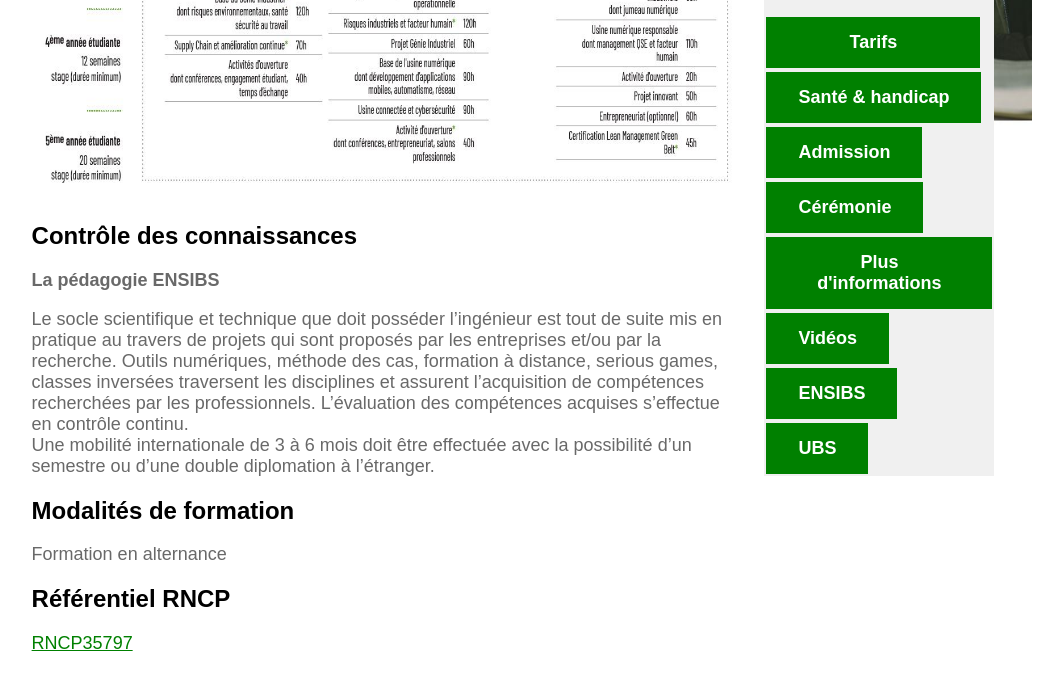
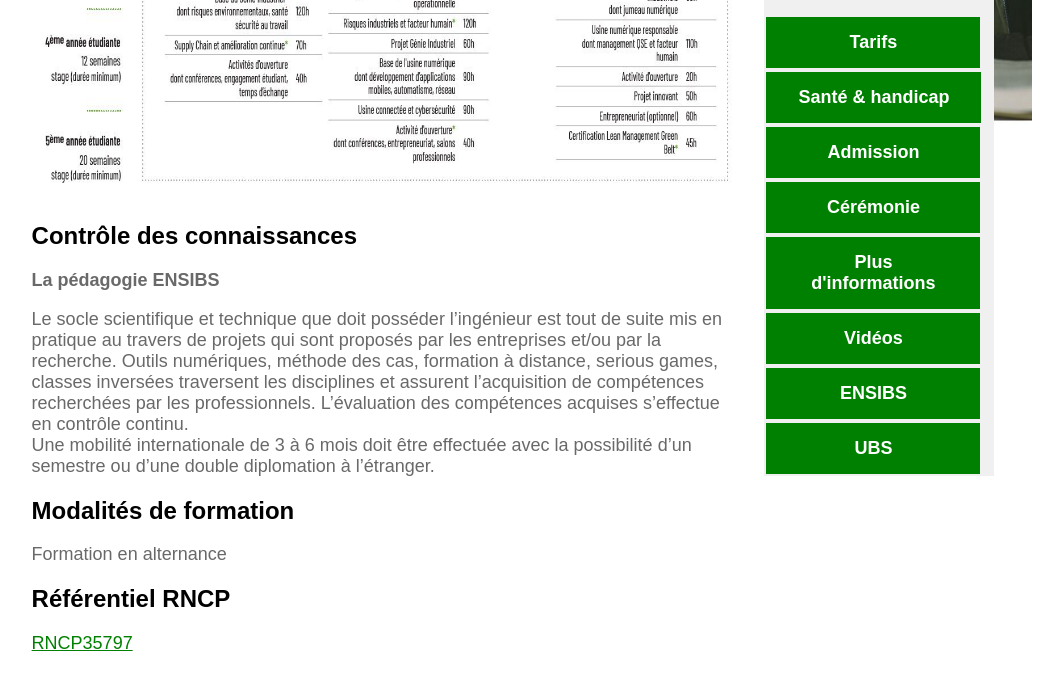
Before and after one commit to GONY29/Application-web-riche, a plain HTML site: page index.html in a window 1280 px wide. Shown: the part 1590-2264 px from the top of the page, without its empty margins (186-1249 px from the left). Drawn offline with Linux system fonts and the light colour scheme.

Commit message:
index.html

```diff
--- a/index.html
+++ b/index.html
@@ -126,19 +126,19 @@ Comment candidater? </a>
 
     <!--Bouton lien différentes pages-->
         <a href="admission.html";
-         class="button-style"width:150px>Admission</a>
+         class="button-style"style="width:150px;">Admission</a>
 
         <a href="Cérémonie.html";
-        class="button-style"width:150px>Cérémonie</a>
+        class="button-style"style="width:150px;">Cérémonie</a>
 
         <a href="plus_d'informations.html"
-        class="button-style"width:150px>Plus d'informations</a>
+        class="button-style"style="width:150px;">Plus d'informations</a>
 
         <a href="Vidéo ENSIBS.html"
-        class="button-style"width:150px>Vidéos</a>
+        class="button-style"style="width:150px;">Vidéos</a>
 
         <a href="ENSIBS.html"
-        class="button-style"width:150px>ENSIBS</a>
+        class="button-style"style="width:150px;">ENSIBS</a>
 
         <a href="UBS.html"
-        class="button-style"width:150px>UBS</a>
+        class="button-style"style="width:150px;">UBS</a>
```
